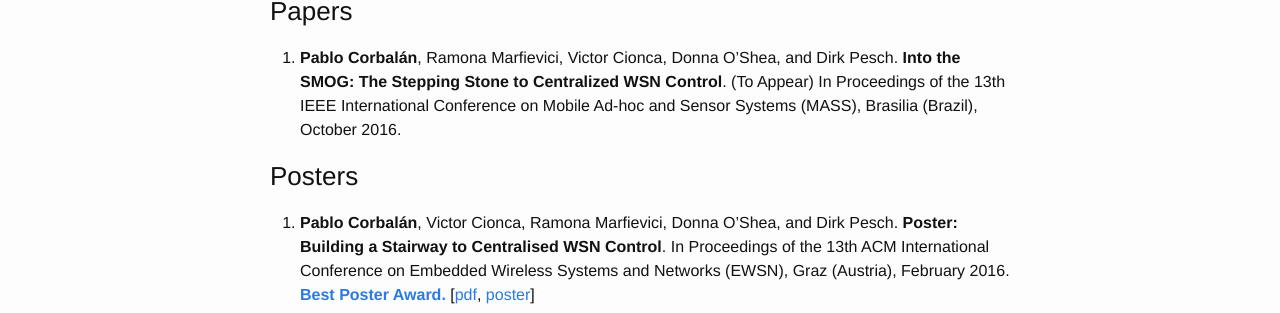
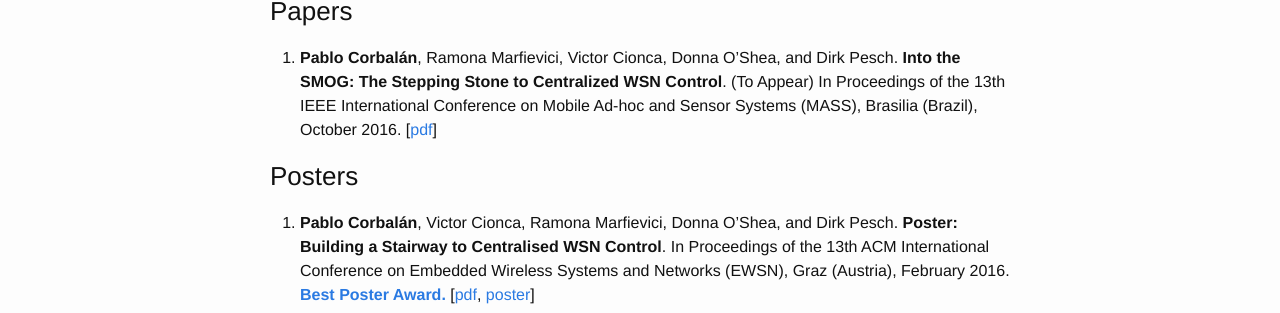
Before and after one commit to pablocorbalan/pablocorbalan.github.io, a Jekyll site: the page built from publications.md, in a window 1280 px wide. Shown: the part 172-485 px from the top of the page. Built offline with Jekyll 4.4.1, drawn with Linux system fonts in a browser that asks for light colours.

```diff
--- a/publications.md
+++ b/publications.md
@@ -6,7 +6,7 @@
 
 ### Papers
 
-1. **Pablo Corbalán**, Ramona Marfievici, Victor Cionca, Donna O’Shea, and Dirk Pesch. **Into the SMOG: The Stepping Stone to Centralized WSN Control**. (To Appear) In Proceedings of the 13th IEEE International Conference on Mobile Ad-hoc and Sensor Systems (MASS), Brasilia (Brazil), October 2016.
+1. **Pablo Corbalán**, Ramona Marfievici, Victor Cionca, Donna O’Shea, and Dirk Pesch. **Into the SMOG: The Stepping Stone to Centralized WSN Control**. (To Appear) In Proceedings of the 13th IEEE International Conference on Mobile Ad-hoc and Sensor Systems (MASS), Brasilia (Brazil), October 2016. [[pdf](/docs/papers/into-the-smog-ieee-mass.pdf)]
 
 ### Posters
 
```
